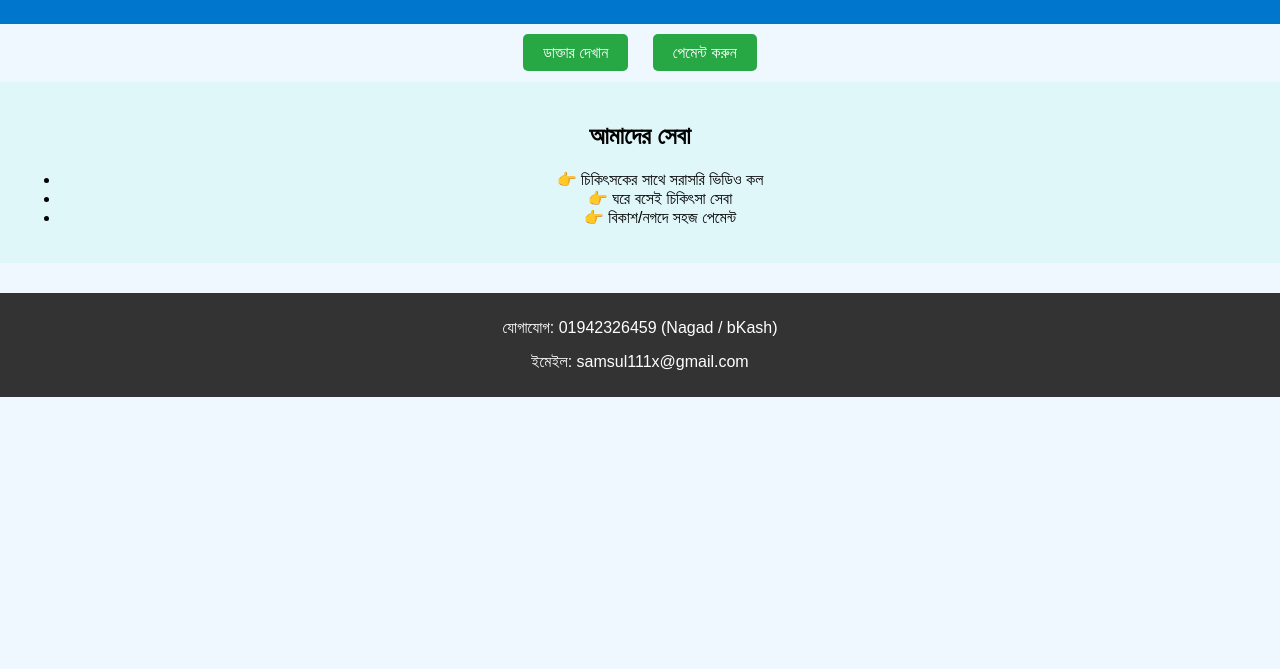
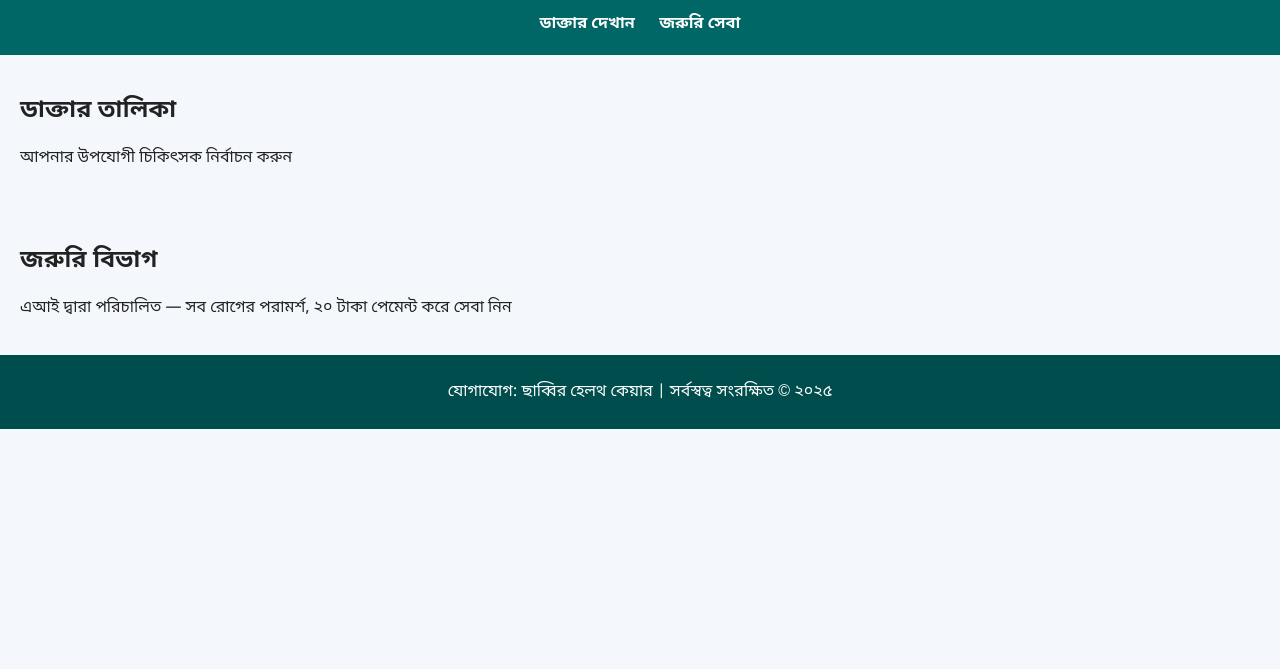
Before and after one commit to sabbirhealthcare/Sabbir_health_care, a plain HTML site: page index.html in a window 1280 px wide. Shown: the part 131-800 px from the top of the page. Drawn offline with Linux system fonts and the light colour scheme.

Commit message:
ছাব্বির হেলথ কেয়ার - হোমপেজ ডিজাইন প্রজেক্ট
এই প্রজেক্ট ফাইলে ছাব্বির হেলথ কেয়ার ওয়েবসাইটের হোমপেজ ডিজাইন, জরুরি বিভাগ (AI সহায়তা), ও ডাক্তার তালিকা সেকশন অন্তর্ভুক্ত আছে।

```diff
--- a/index.html
+++ b/index.html
@@ -2,7 +2,6 @@
 <html lang="bn">
 <head>
     <meta charset="UTF-8">
-    <meta name="viewport" content="width=device-width, initial-scale=1.0">
     <title>ছাব্বির হেলথ কেয়ার</title>
     <link rel="stylesheet" href="style.css">
 </head>
@@ -10,25 +9,21 @@
     <header>
         <h1>ছাব্বির হেলথ কেয়ার 🏥</h1>
         <p>আপনার বিশ্বস্ত ডিজিটাল চিকিৎসা সাথী</p>
+        <nav>
+            <a href="#doctor">ডাক্তার দেখান</a>
+            <a href="#emergency">জরুরি সেবা</a>
+        </nav>
     </header>
-
-    <nav>
-        <a href="doctor.html">ডাক্তার দেখান</a>
-        <a href="payment.html">পেমেন্ট করুন</a>
-    </nav>
-
-    <section class="features">
-        <h2>আমাদের সেবা</h2>
-        <ul>
-            <li>👉 চিকিৎসকের সাথে সরাসরি ভিডিও কল</li>
-            <li>👉 ঘরে বসেই চিকিৎসা সেবা</li>
-            <li>👉 বিকাশ/নগদে সহজ পেমেন্ট</li>
-        </ul>
+    <section id="doctor">
+        <h2>ডাক্তার তালিকা</h2>
+        <p>আপনার উপযোগী চিকিৎসক নির্বাচন করুন</p>
     </section>
-
+    <section id="emergency">
+        <h2>জরুরি বিভাগ</h2>
+        <p>এআই দ্বারা পরিচালিত — সব রোগের পরামর্শ, ২০ টাকা পেমেন্ট করে সেবা নিন</p>
+    </section>
     <footer>
-        <p>যোগাযোগ: 01942326459 (Nagad / bKash)</p>
-        <p>ইমেইল: samsul111x@gmail.com</p>
+        <p>যোগাযোগ: ছাব্বির হেলথ কেয়ার | সর্বস্বত্ব সংরক্ষিত © ২০২৫</p>
     </footer>
 </body>
 </html>
--- /dev/null
+++ b/script.js
@@ -0,0 +1,2 @@
+// Future JavaScript features will be added here
+console.log("ছাব্বির হেলথ কেয়ার ওয়েবসাইটে স্বাগতম!");
--- a/style.css
+++ b/style.css
@@ -1,34 +1,28 @@
-
 body {
-    font-family: 'Arial', sans-serif;
-    background-color: #f0f8ff;
+    font-family: 'Noto Sans Bengali', sans-serif;
     margin: 0;
     padding: 0;
-    text-align: center;
+    background-color: #f4f8fc;
+    color: #222;
 }
 header {
-    background-color: #0077cc;
+    background-color: #006666;
     color: white;
+    text-align: center;
     padding: 20px;
 }
-nav {
-    margin: 20px 0;
+nav a {
+    margin: 10px;
+    color: white;
+    text-decoration: none;
+    font-weight: bold;
 }
-nav a {
-    background: #28a745;
-    color: white;
-    padding: 10px 20px;
-    margin: 0 10px;
-    text-decoration: none;
-    border-radius: 5px;
-}
-.features {
-    background-color: #e0f7fa;
+section {
     padding: 20px;
 }
 footer {
-    margin-top: 30px;
+    background-color: #004d4d;
+    color: white;
+    text-align: center;
     padding: 10px;
-    background-color: #333;
-    color: white;
 }
```
